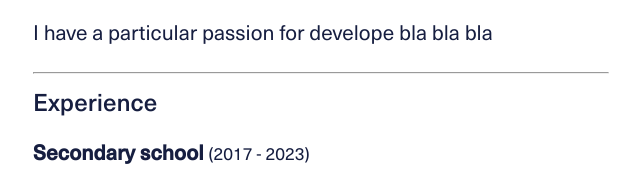
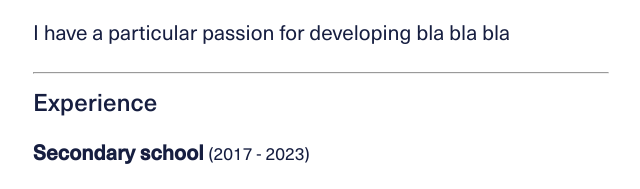
Before and after one commit to tommaso-caputi/portfolio-website, a plain HTML site: page profile/index.html in a window 1280 px wide. Shown: the part 344-533 px from the top of the page, 319-959 px from the left. Drawn offline with Linux system fonts and the light colour scheme.

Commit message:
quick fix

```diff
--- a/profile/index.html
+++ b/profile/index.html
@@ -53,7 +53,7 @@
             </p>
 
             <p>
-                I have a particular passion for develope bla bla bla
+                I have a particular passion for developing bla bla bla
             </p>
 
             <hr />
```
